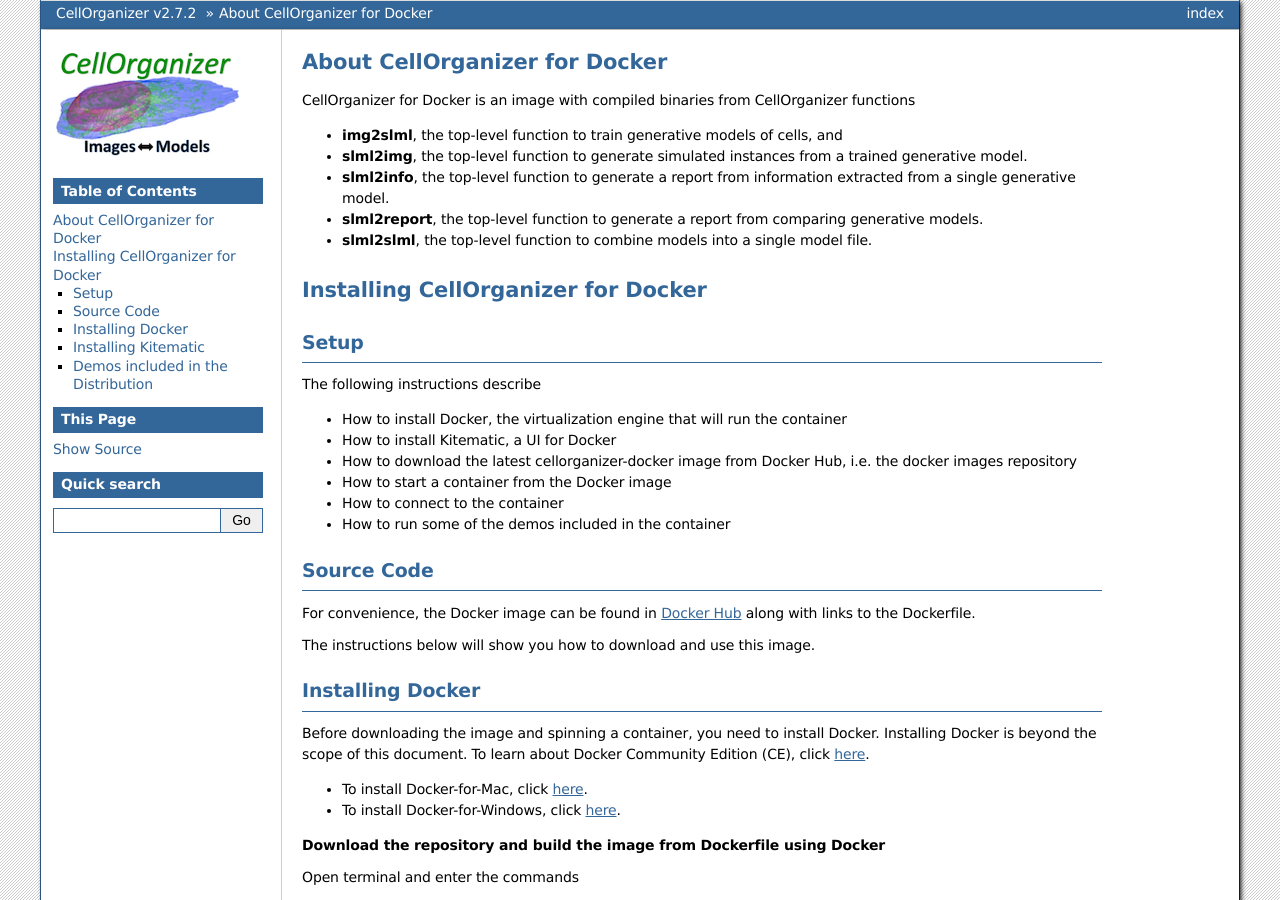
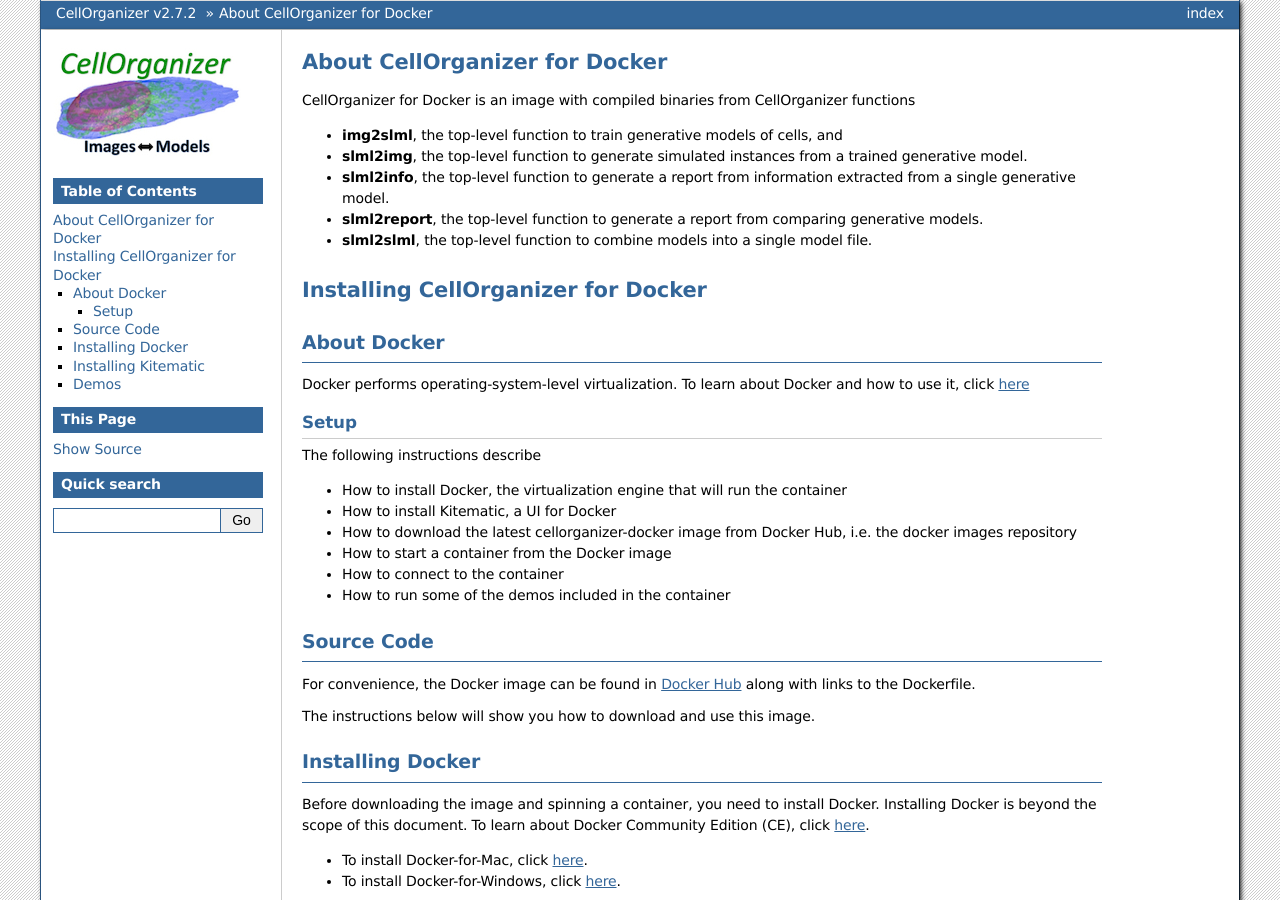
Before and after one commit to murphygroup/cellorganizer-documentation_old, a Sphinx documentation site: the page built from source/chapters/docker/index.rst, in a window 1280 px wide and 900 px high. Built offline with Sphinx 7.4.7, drawn with Linux system fonts in a browser that asks for light colours; some of the changed text lies outside the part shown.

```diff
--- a/source/chapters/api.rst
+++ b/source/chapters/api.rst
@@ -201,7 +201,7 @@ Method header::
 slml2slml
 *********
 
-Method header:
+Method header::
 
   function model = slml2slml( varargin )
   % SLML2SLML Combines multiple SLML files into a single model file.
--- a/source/chapters/docker/index.rst
+++ b/source/chapters/docker/index.rst
@@ -9,11 +9,17 @@ CellOrganizer for Docker is an image with compiled binaries from CellOrganizer f
 - **slml2report**, the top-level function to generate a report from comparing generative models.
 - **slml2slml**, the top-level function to combine models into a single model file.
 
+
 Installing CellOrganizer for Docker
 ***********************************
 
+About Docker
+------------
+
+Docker performs operating-system-level virtualization. To learn about Docker and how to use it, click `here <https://docs.docker.com/get-started/#recap-and-cheat-sheet>`_
+
 Setup
------
+^^^^^
 The following instructions describe
 
 * How to install Docker, the virtualization engine that will run the container
@@ -91,8 +97,20 @@ Start Kitematic. It should open a window similar to the screenshot below
 .. figure:: kitematic.png
    :align: center
 
-Demos included in the Distribution
-----------------------------------
+Searching for CellOrganizer should return a container like the image below
+
+.. figure:: ../images/docker-cellorganizer.png
+   :align: center
+
+
+Then click *CREATE* to download the image and start a container
+
+.. figure:: ../images/docker-cellorganizer-downloading-image.png
+   :align: center
+
+
+Demos
+-----
 
 There are several demos included within the CellOrganizer software bundle. These demos are intended to illustrate CellOrganizer's functionality, and should be used to familiarize the user with the input/output format of various top-level functions such as **img2slml** and **slml2img**.
 
```
Also changed, not shown: source/chapters/docker/running.rst (+5 -11 lines), source/chapters/galaxy/index.rst (+102 -89 lines), source/images/access_request.png (added), source/images/docker-cellorganizer-downloading-image.png (added), source/images/docker-cellorganizer.png (added), source/images/login.png (added).
